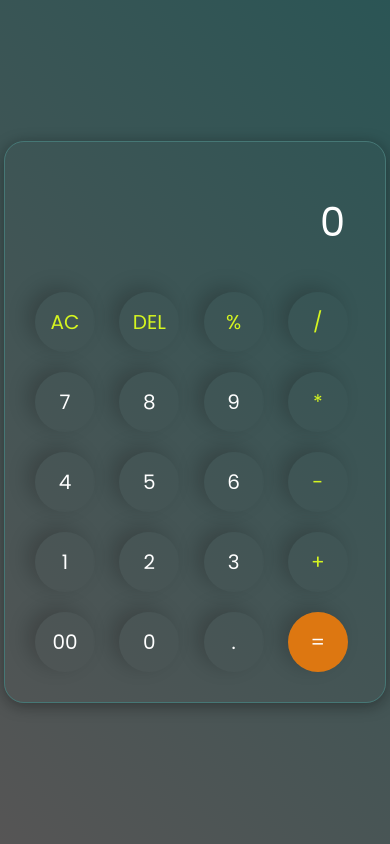
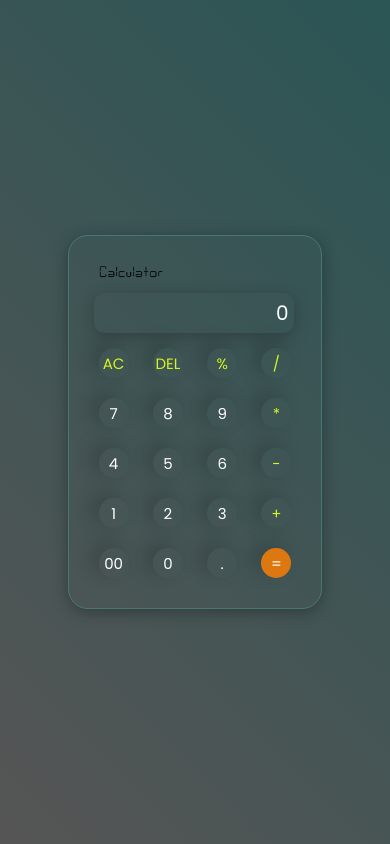
Before and after one commit to NagarajPorandla/My-Calculator, a plain HTML site: page index.html in a window 390 px wide. Drawn offline with Linux system fonts and the light colour scheme.

Commit message:
added Responsive to app

```diff
--- a/index.html
+++ b/index.html
@@ -9,6 +9,9 @@
 </head>
 <body>
   <div class="Calculator">
+    <div>
+      <img src="calculator.png">
+    </div>
     <input type="text" placeholder="0" id="inputbox">
     <div>
       <button class="operator">AC</button>
--- a/script.js
+++ b/script.js
@@ -19,6 +19,6 @@ arr.forEach(button =>{
     else{
       string += e.target.innerHTML;
       input.value = string;
-    }script.js
+    }
   })
 })
--- a/style.css
+++ b/style.css
@@ -13,11 +13,17 @@ body{
   height: 100vh;
   background: linear-gradient(45deg, #565555,#2b5555);
 }
+img{
+  height: 50px;
+  background: transparent;
+  width: 150px;
+  padding: 10px 0px 0px 20px;
+}
 .Calculator{
   border: 1px solid #467775;
   font-size: 16px;
   padding: 20px;
-  box-shadow: 0 3px 15px rgba(10, 10, 10, 0.4);
+  box-shadow: 0 3px 15px rgba(20, 20, 20, 0.4);
   background: transparent;
   border-radius: 20px;
 }
@@ -30,10 +36,13 @@ input{
   width: 300px;
   height: 80px;
   text-align: right;
+  padding-right: 5px;
+  border-radius: 10px;
   background: transparent;
   border: none;
   color: #ffff;
   outline: none;
+  box-shadow: 0 3px 15px rgba(32, 32, 32, 0.4);
 }
 button{
   width: 60px;
@@ -57,3 +66,23 @@ button:hover{
   transform: scale(1.1);
   cursor: pointer;
 }
+@media screen and (max-width: 396px) {
+  button{
+    width: 30px;
+    height: 30px;
+    font-size: 15px;
+
+  }
+  input{
+    font-size: 20px;
+    width: 200px;
+    height: 40px;
+    margin: 5px;
+  }
+  img{
+    height: 25px;
+    background: transparent;
+    width: 75px;
+    padding: 5px 0px 0px 10px;
+  }
+  }
```
Also changed, not shown: calculator.png (added).
